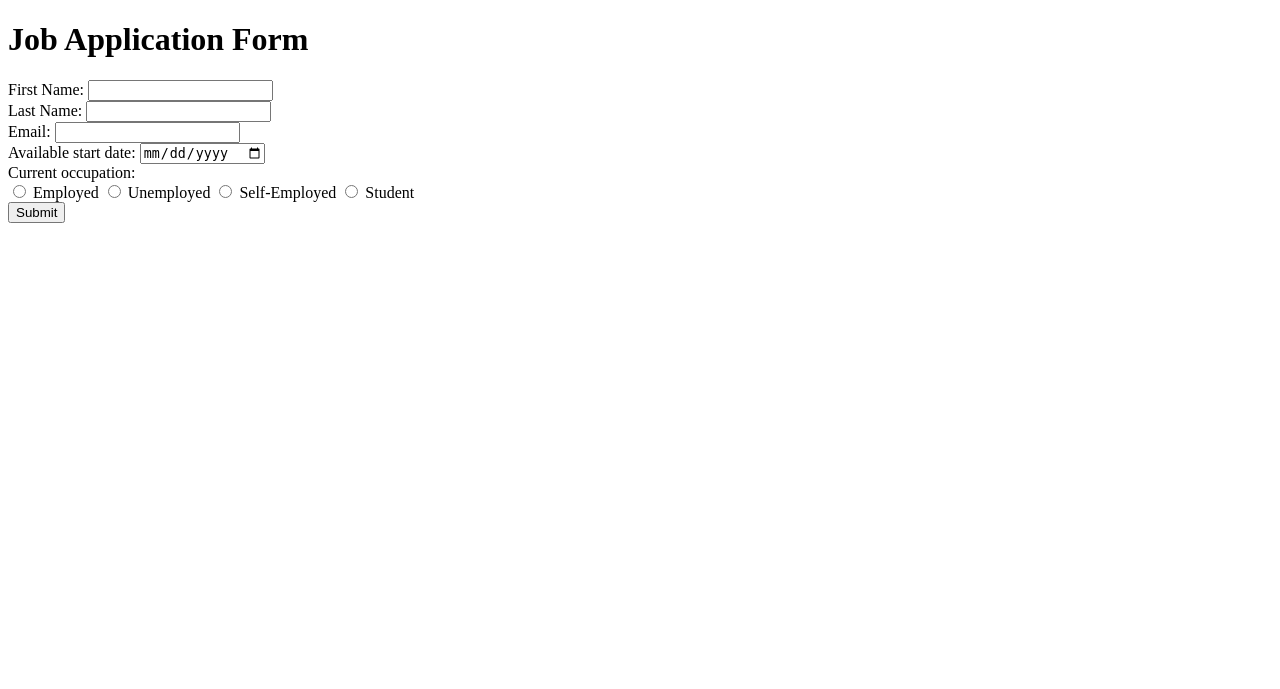
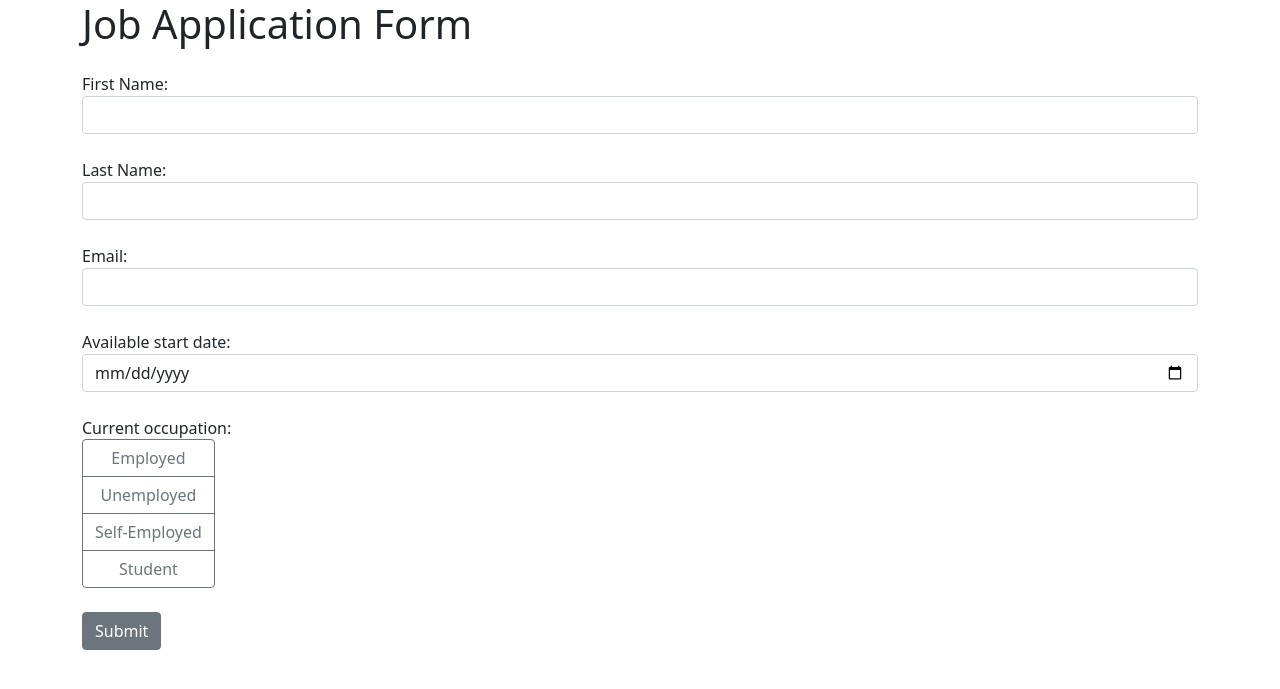
Before and after one commit to MAB-100/App16, a Flask app: page / in a window 1280 px wide. Shown: the top 689 px of the page. Run offline with Flask 3, Linux system fonts and the light colour scheme.

Commit message:
completed the front end

```diff
--- /dev/null
+++ b/boostrap+css+link.txt
@@ -0,0 +1 @@
+<link rel="stylesheet" href="https://cdn.jsdelivr.net/npm/bootstrap@5.1.3/dist/css/bootstrap.min.css">
--- /dev/null
+++ b/boostrap+javascript+link.txt
@@ -0,0 +1,2 @@
+<script src="https://code.jquery.com/jquery-3.6.0.min.js"></script>
+<script src="https://cdn.jsdelivr.net/npm/bootstrap@5.1.3/dist/js/bootstrap.min.js"></script>
--- a/templates/index.html
+++ b/templates/index.html
@@ -4,43 +4,49 @@
         <title>My App</title>
         <meta charset="utf-8" >
         <meta name="viewport" content="width=device-width, initial-scale=1, shrink_to_fit=no">
+        <link rel="stylesheet" href="https://cdn.jsdelivr.net/npm/bootstrap@5.1.3/dist/css/bootstrap.min.css">
     </head>
     <body>
-    <h1>Job Application Form</h1>
+        <div class="container">
+            <h1 class="ht-4 mb-4">Job Application Form</h1>
             <form>
-        <div>
+                <div class="form-group mb-4">
                     <label for="first_name">First Name:</label>
-            <input type="text" id="first_name" name="first_name" required>
+                    <input class="form-control" type="text" id="first_name" name="first_name" required>
+                </div class="form-group mb-4">
+                <div class="form-group mb-4">
+                    <label for="last_name">Last Name:</label>
+                    <input class="form-control" type="text" id="last_name" name="last_name" required>
                 </div>
-        <div>
-            <label for="last_name">Last Name:</label>
-            <input type="text" id="last_name" name="last_name" required>
+                <div class="form-group mb-4">
+                    <label for="email">Email:</label>
+                    <input class="form-control" type="email" id="email" name="email" required>
                 </div>
-        <div>
-            <label for="email">Email:</label>
-            <input type="email" id="email" name="email" required>
+                <div class="form-group mb-4">
+                    <label for="date">Available start date:</label>
+                    <input class="form-control" type="date" id="date" name="date" required>
                 </div>
-        <div>
-            <label for="date">Available start date:</label>
-            <input type="date" id="date" name="date" required>
-        </div>
-        <div>
+                <div class="form-group mb-4">
                     <label>Current occupation: </label>
                     <br>
-            <div id="occupation">
-                <input type="radio" id="employed" name="occupation" required>
-                <label for="employed">Employed</label>
+                    <div class="btn-group-vertical" id="occupation">
+                        <input class="btn-check form-control" type="radio" id="employed" name="occupation" required>
+                        <label class="btn btn-outline-secondary" for="employed">Employed</label>
 
-                <input type="radio" id="unemployed" name="occupation" required>
-                <label for="unemployed">Unemployed</label>
+                        <input class="btn-check form-control" type="radio" id="unemployed" name="occupation" required>
+                        <label class="btn btn-outline-secondary" for="unemployed">Unemployed</label>
 
-                <input type="radio" id="self-employed" name="occupation" required>
-                <label for="self-employed">Self-Employed</label>
+                        <input class="btn-check form-control" type="radio" id="self-employed" name="occupation" required>
+                        <label class="btn btn-outline-secondary" for="self-employed">Self-Employed</label>
 
-                <input type="radio" id="student" name="occupation" required>
-                <label for="student">Student</label>
+                        <input class="btn-check form-control" type="radio" id="student" name="occupation" required>
+                        <label class="btn btn-outline-secondary" for="student">Student</label>
                     </div>
                 </div>
-        <button type="button">Submit</button>
+                <button class="btn btn-secondary mb-4" type="button">Submit</button>
             </form>
+        </div>
+        <script src="https://code.jquery.com/jquery-3.6.0.min.js"></script>
+        <script src="https://cdn.jsdelivr.net/npm/bootstrap@5.1.3/dist/js/bootstrap.min.js"></script>
     </body>
+</html>
```
Lines whose indentation alone changed are shown as unchanged.
